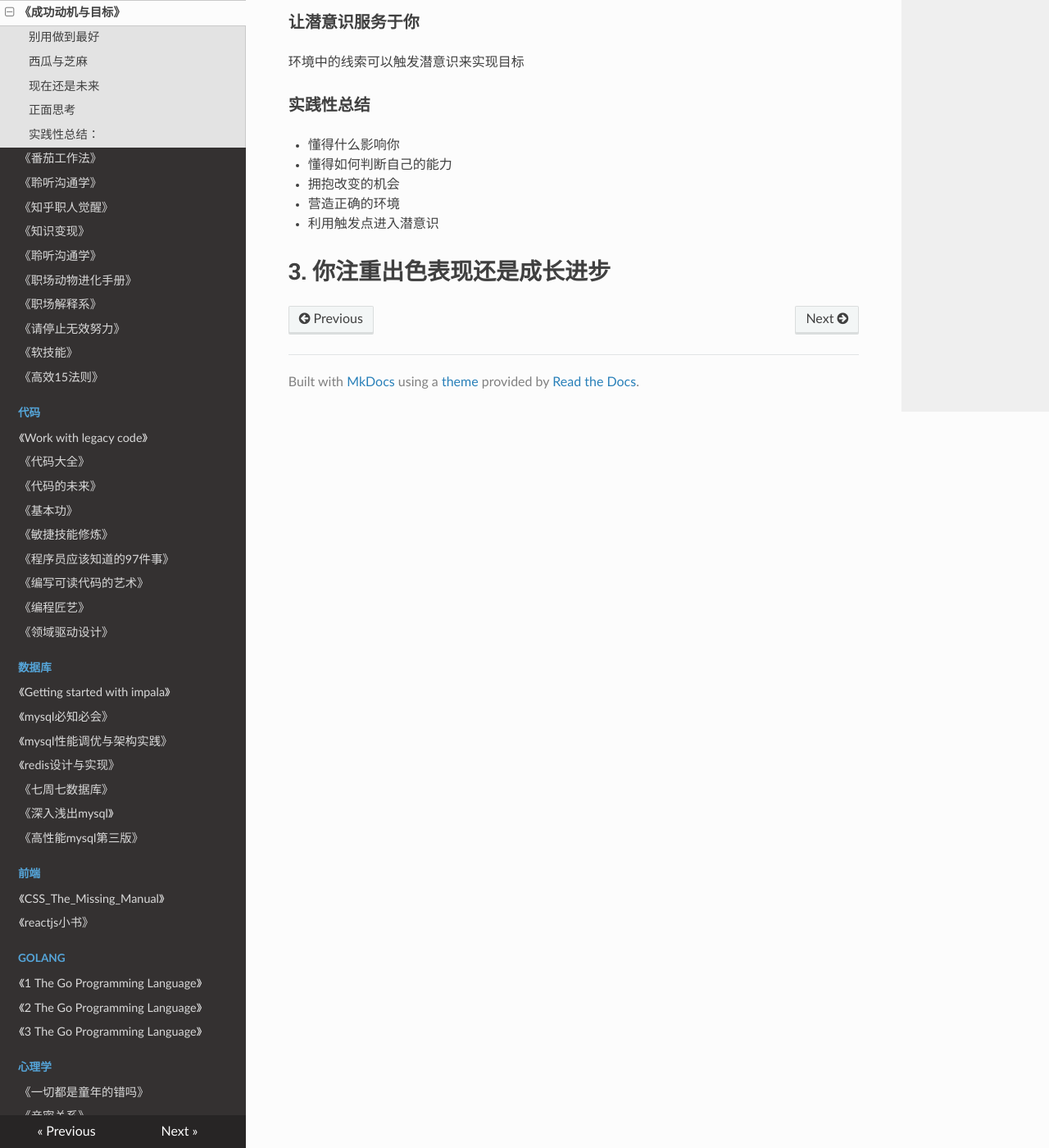
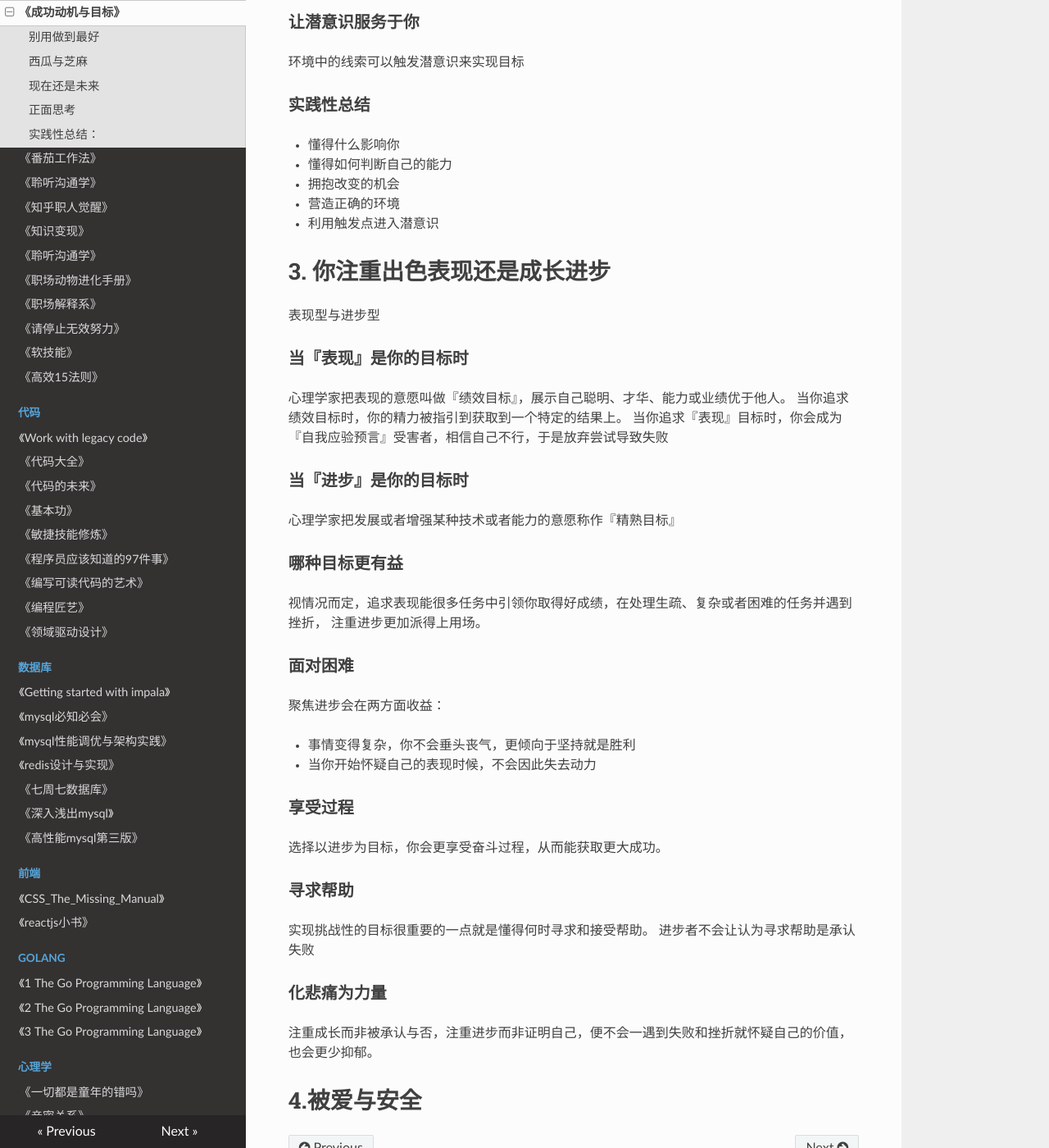
Before and after one commit to PegasusWang/booknotes, an MkDocs documentation site: the page built from docs/career/成功动机与目标.md, in a window 1280 px wide and 1400 px high, scrolled down 1831 px. Shown: the whole window at 82% size. Built offline with MkDocs 1.6.1, drawn with Linux system fonts in a browser that asks for light colours; nearby versions of some CDN libraries; old or Windows-style settings are respelled for this version of MkDocs.

Commit message:
表现型与进步型

```diff
--- a/docs/career/成功动机与目标.md
+++ b/docs/career/成功动机与目标.md
@@ -75,3 +75,43 @@
 - 利用触发点进入潜意识
 
 # 3. 你注重出色表现还是成长进步
+
+ 表现型与进步型
+
+### 当『表现』是你的目标时
+
+心理学家把表现的意愿叫做『绩效目标』，展示自己聪明、才华、能力或业绩优于他人。
+当你追求绩效目标时，你的精力被指引到获取到一个特定的结果上。
+当你追求『表现』目标时，你会成为『自我应验预言』受害者，相信自己不行，于是放弃尝试导致失败
+
+### 当『进步』是你的目标时
+
+心理学家把发展或者增强某种技术或者能力的意愿称作『精熟目标』
+
+### 哪种目标更有益
+
+视情况而定，追求表现能很多任务中引领你取得好成绩，在处理生疏、复杂或者困难的任务并遇到挫折，
+注重进步更加派得上用场。
+
+### 面对困难
+
+聚焦进步会在两方面收益：
+
+- 事情变得复杂，你不会垂头丧气，更倾向于坚持就是胜利
+- 当你开始怀疑自己的表现时候，不会因此失去动力
+
+### 享受过程
+
+选择以进步为目标，你会更享受奋斗过程，从而能获取更大成功。
+
+### 寻求帮助
+
+实现挑战性的目标很重要的一点就是懂得何时寻求和接受帮助。
+进步者不会让认为寻求帮助是承认失败
+
+### 化悲痛为力量
+
+注重成长而非被承认与否，注重进步而非证明自己，便不会一遇到失败和挫折就怀疑自己的价值，也会更少抑郁。
+
+
+# 4.被爱与安全
```
